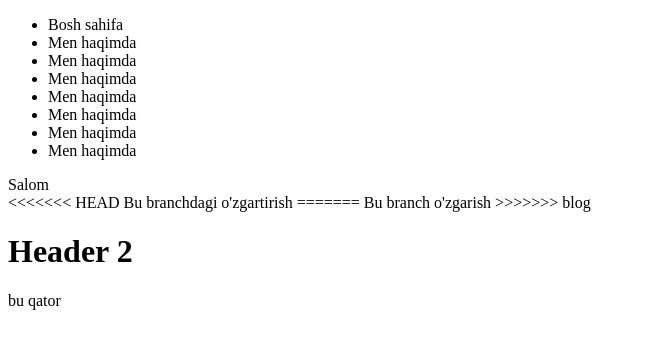
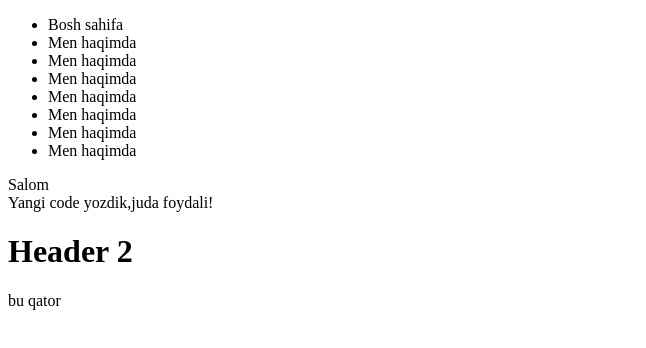
Before and after one commit to GaybullaevZ/New-project, a plain HTML site: page index.html in a window 1280 px wide. Shown: the whole page, without its empty margins (0-646 px from the left). Drawn offline with Linux system fonts and the light colour scheme.

Commit message:
New changes

```diff
--- a/index.html
+++ b/index.html
@@ -24,14 +24,9 @@
         </main>
         <div>Salom</div>
         <div>
-<<<<<<< HEAD
-            Bu branchdagi o'zgartirish
+            Yangi code yozdik,juda foydali!
+        </div>
 
-=======
-            Bu branch o'zgarish
-
->>>>>>> blog
-        </div>
         <h1>Header 2</h1>
         <footer>
             bu qator
```
Also changed, not shown: Yangi file yaratdik/new.html (added).
